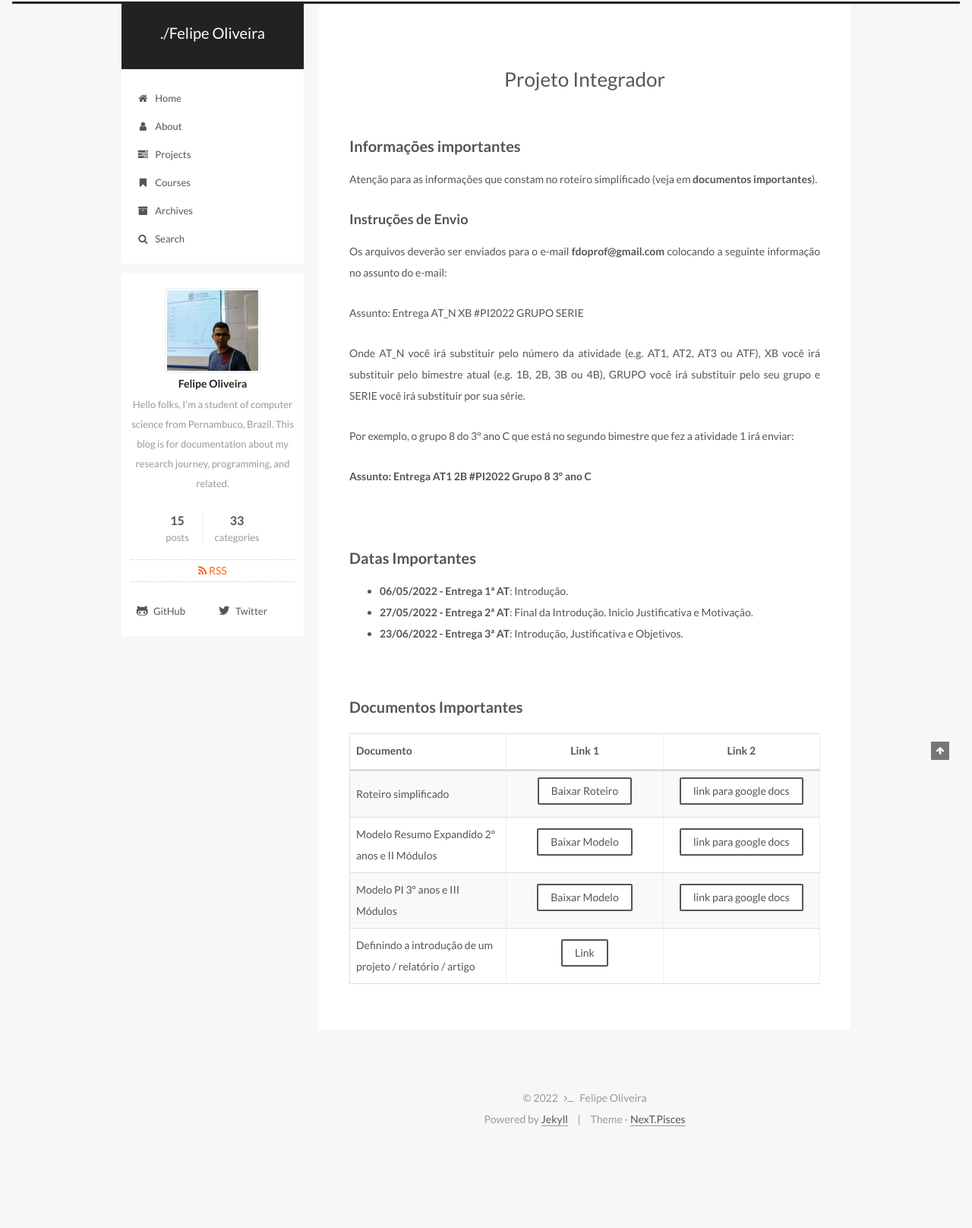
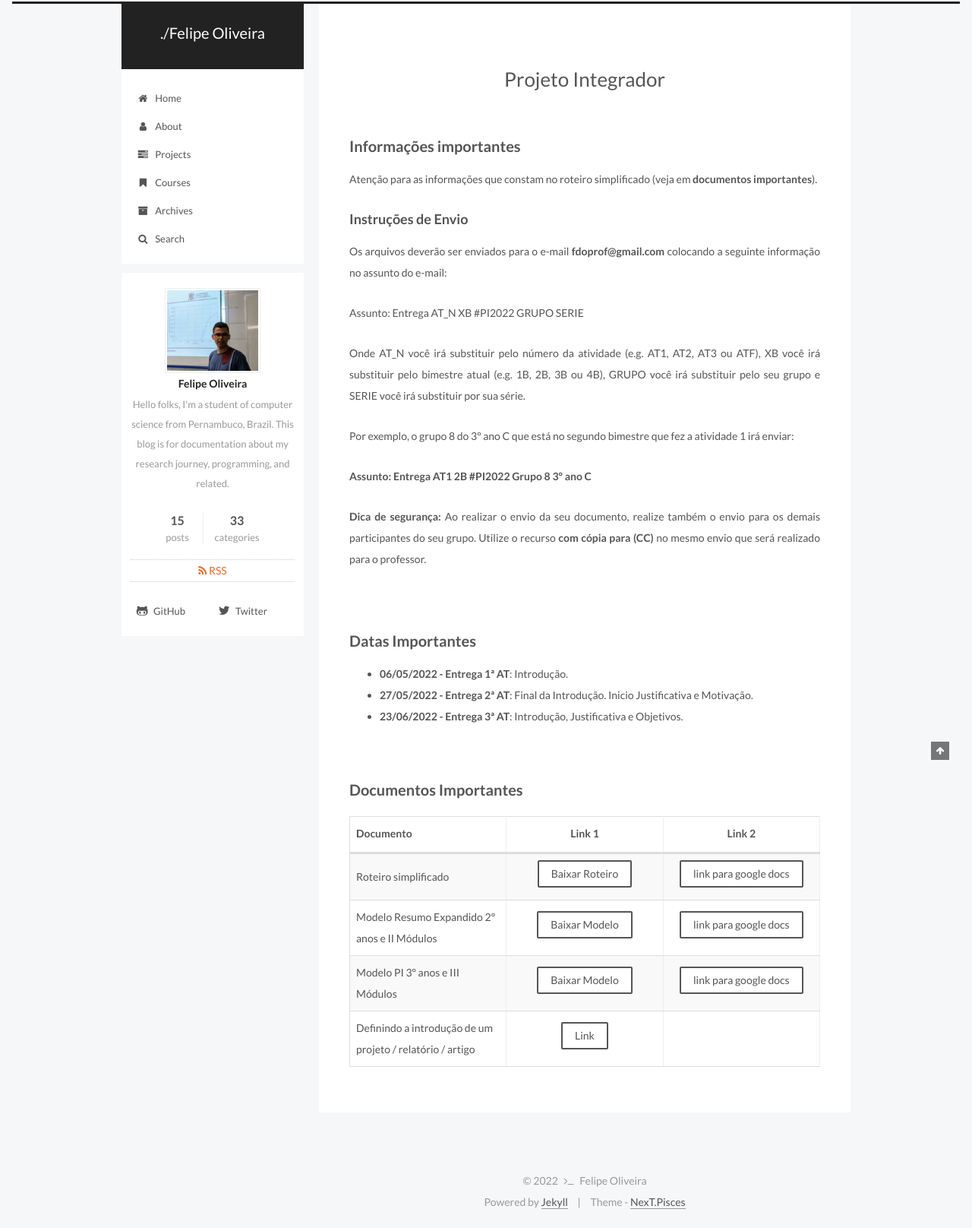
Before and after one commit to fdoliv/fdoliv.github.io, a Jekyll site: the page built from courses/pi/index.md, in a window 1280 px wide. Shown: the whole page at 76% size. Built offline with Jekyll 4.4.1, drawn with Linux system fonts in a browser that asks for light colours; before the commit the page ends 1507 px from its top, so only the background shows below that.

Commit message:
Com copia para

```diff
--- a/courses/pi/index.md
+++ b/courses/pi/index.md
@@ -24,6 +24,10 @@ Por exemplo, o grupo 8 do 3º ano C que está no segundo bimestre que fez a ativ
 
 **Assunto: Entrega AT1 2B #PI2022 Grupo 8 3º ano C**
 
+**Dica de segurança:** Ao realizar o envio da seu documento, realize também o envio para os demais participantes do seu grupo. Utilize o recurso **com cópia para (CC)** no mesmo envio que será realizado para o professor.
+
+
+
 <br/>
 ## Datas Importantes
 * **06/05/2022 - Entrega 1ª AT**: Introdução.
```
